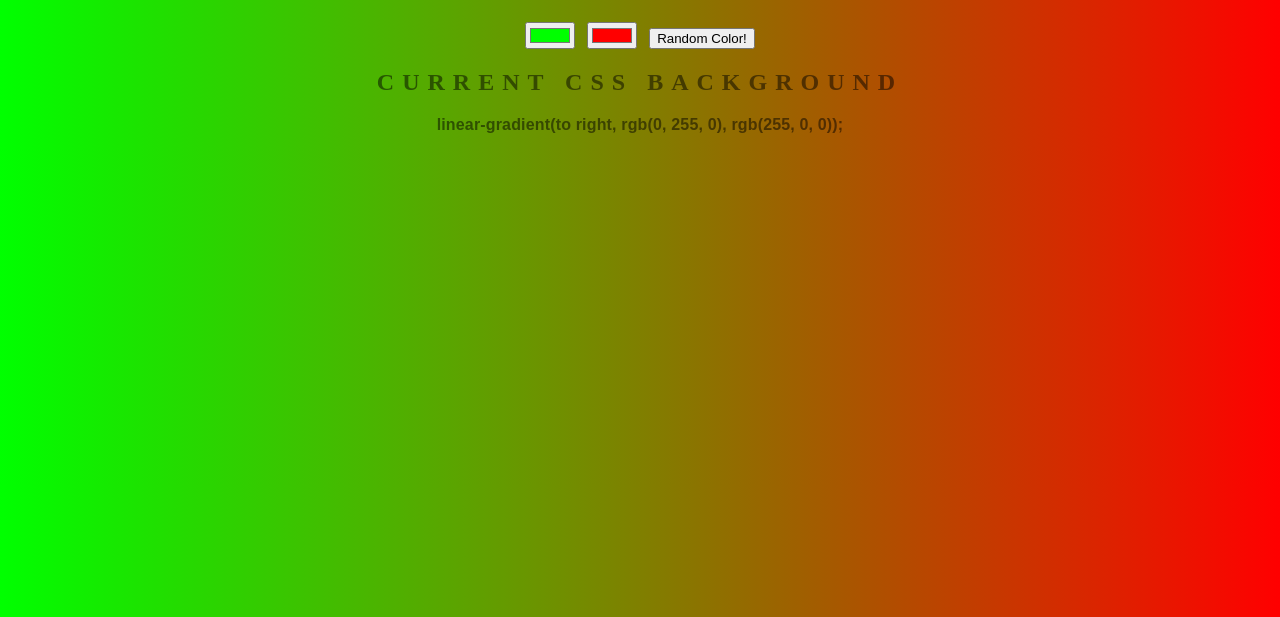
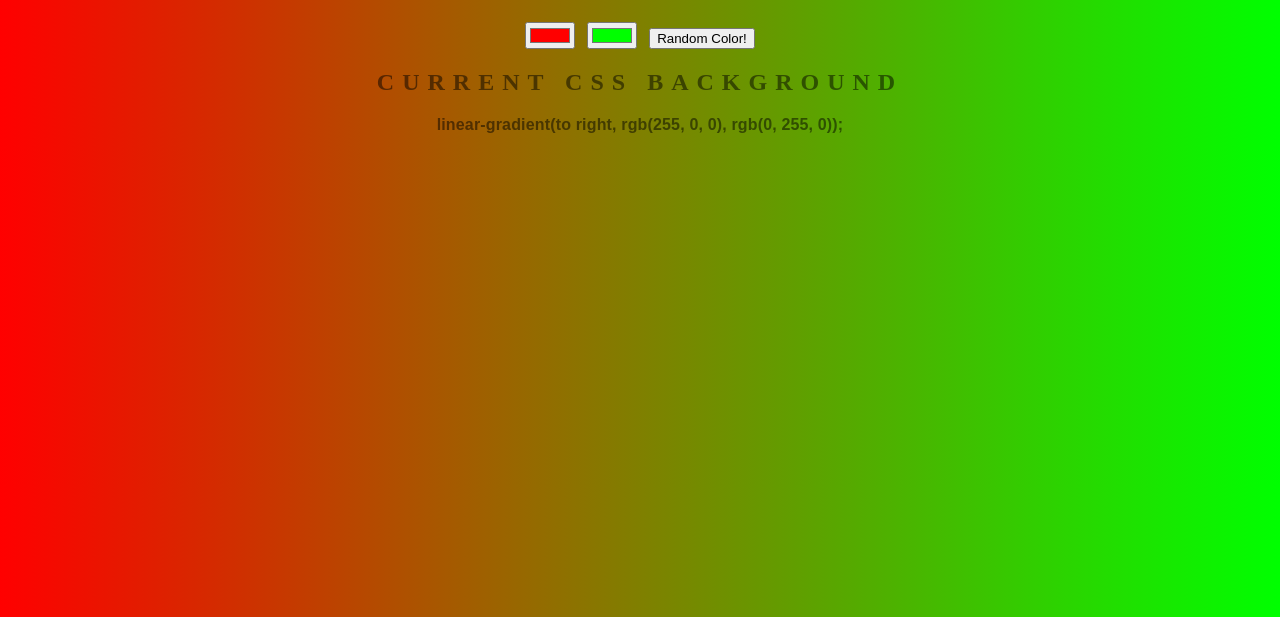
Before and after one commit to bpyj/144_background_generator, a plain HTML site: page index.html in a window 1280 px wide. Shown: the part 183-800 px from the top of the page. Drawn offline with Linux system fonts and the light colour scheme.

Commit message:
Add files via upload

```diff
--- a/index.html
+++ b/index.html
@@ -6,8 +6,8 @@
 </head>
 <body id="gradient">
 	<h1>Background Generator</h1>
-	<input class="color1" type="color" name="color1" value="#00ff00">
-	<input class="color2" type="color" name="color2" value="#ff0000">
+	<input class="color1" type="color" name="color1" value="#000000" >
+	<input class="color2" type="color" name="color2" value="#ffffff" >
 	<button class="random">Random Color!</button>
 	<h2>Current CSS Background</h2>
 	<h3></h3>
--- a/script.js
+++ b/script.js
@@ -6,25 +6,20 @@ var randomBtn = document.querySelector(".random");
 
 var color1Value = color1.value;
 
+// 1. Write code so that the colour inputs match the background generated on the first page load.
+function initColors(){
+	color1.value = "#ff0000";
+	color2.value = "#00ff00";
+	setGradient();
+}
+
+// 2. Display the initial CSS linear gradient property on page load.
 function setGradient(){
 	body.style.background = "linear-gradient(to right, " + color1.value + "," + color2.value + ")";
 	css.textContent = body.style.background + ";";
-
-	return color1.value, color2.value;
 }
 
-
-color1.addEventListener("input", setGradient);
-
-color2.addEventListener("input", setGradient);
-
-
-// 2. Display the initial CSS linear gradient property on page load.
-setGradient();
-
-
 // 3. BONUS: Add a random button which generates two random numbers for the colour inputs.
-
 function randomNumber(){
 	var randomColor = "00000";
 	while(randomColor.length < 6){
@@ -39,4 +34,9 @@ function randomColors(){
 	setGradient();
 }
 
+
+initColors();
+
+color1.addEventListener("input", setGradient);
+color2.addEventListener("input", setGradient);
 randomBtn.addEventListener("click", randomColors);
```
